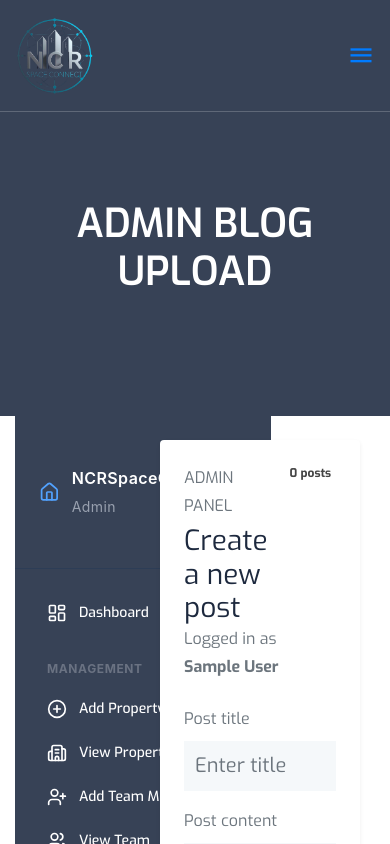
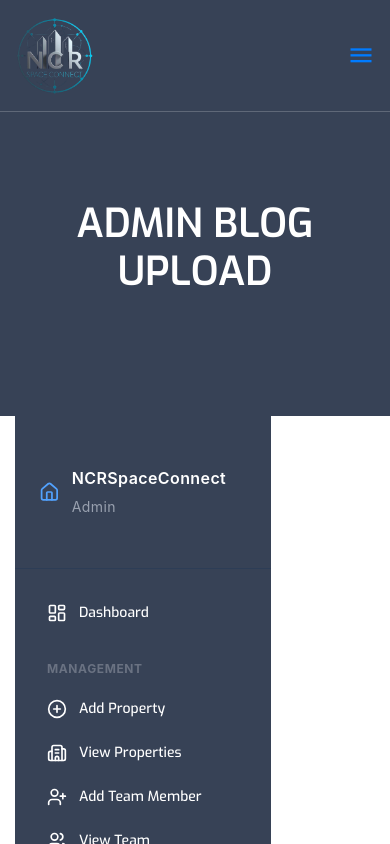
Before and after one commit to Ritikpal63/Real-Estate, a React (Vite) app in the folder client/: page /admin/addblog in a window 390 px wide. Shown: the top 844 px of the page. Built offline with nearby package versions, Linux system fonts and the light colour scheme; sample sign-in values are in the browser's storage.

Commit message:
Add Responsiveness

```diff
--- a/client/src/pages/Admin/AdminHome.jsx
+++ b/client/src/pages/Admin/AdminHome.jsx
@@ -9,10 +9,10 @@
       <Section title={"Admin Page"} />
       <div className="container-fluid">
         <div className="row m-2">
-          <div className="col-4w-full">
+          <div className="col-lg-4 col-md-12 w-full">
            <AdminAsideSection />
           </div>
-          <div className="col-8 w-full"></div>
+          <div className="col-lg-8 col-md-12 w-full"></div>
         </div>
       </div>
     </>
--- a/client/src/pages/Admin/BlogUpload.jsx
+++ b/client/src/pages/Admin/BlogUpload.jsx
@@ -11,10 +11,10 @@
       <Section title={"Admin Blog Upload"} />
       <div className="container-fluid">
         <div className="row">
-          <div className="col-4">
+          <div className="col-lg-4 col-md-12">
             <AdminAsideSection />
           </div>
-          <div className="col-8">
+          <div className="col-lg-8 col-md-12">
             <UploadBlogPage />
           </div>
         </div>
```
